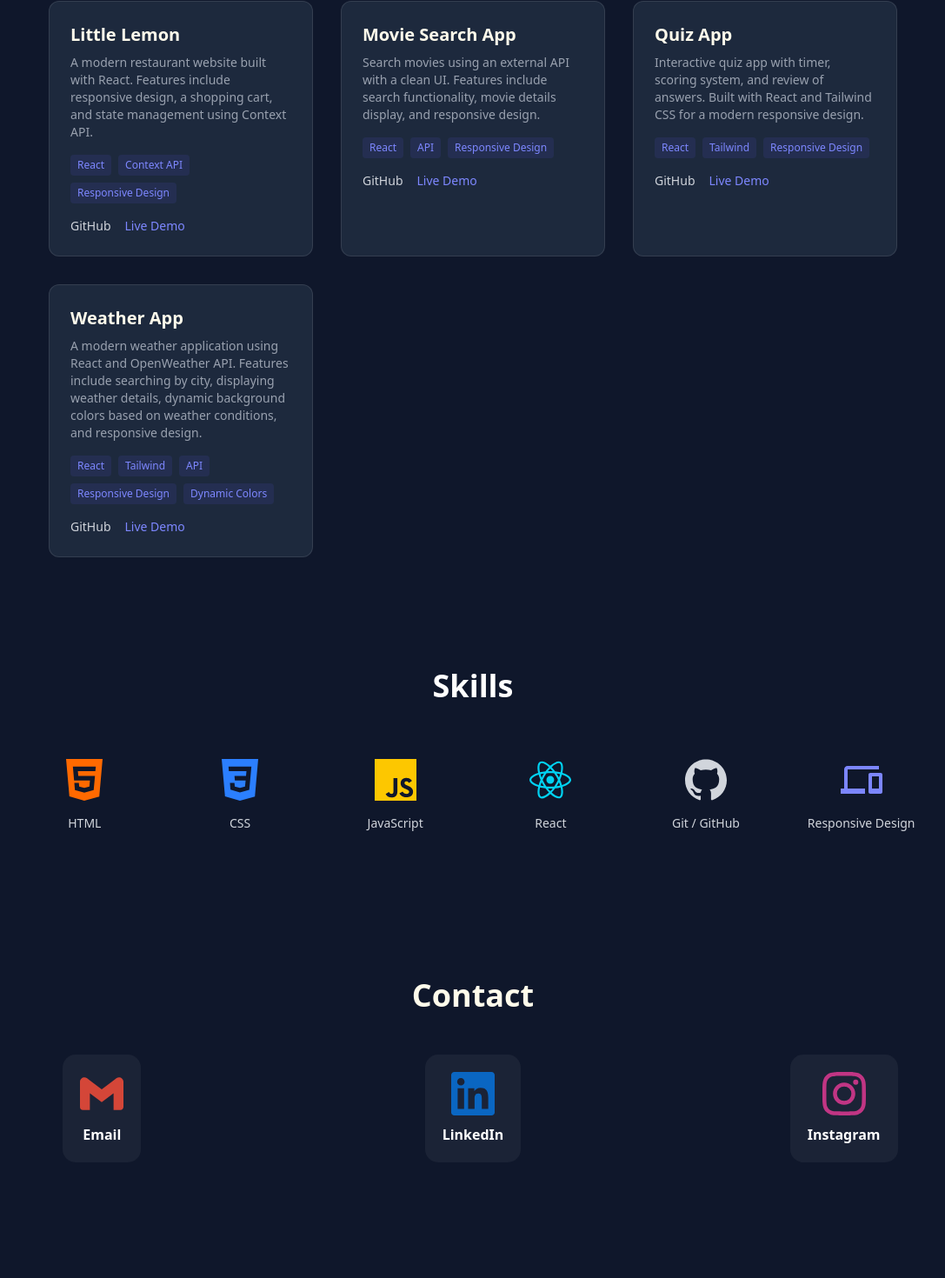
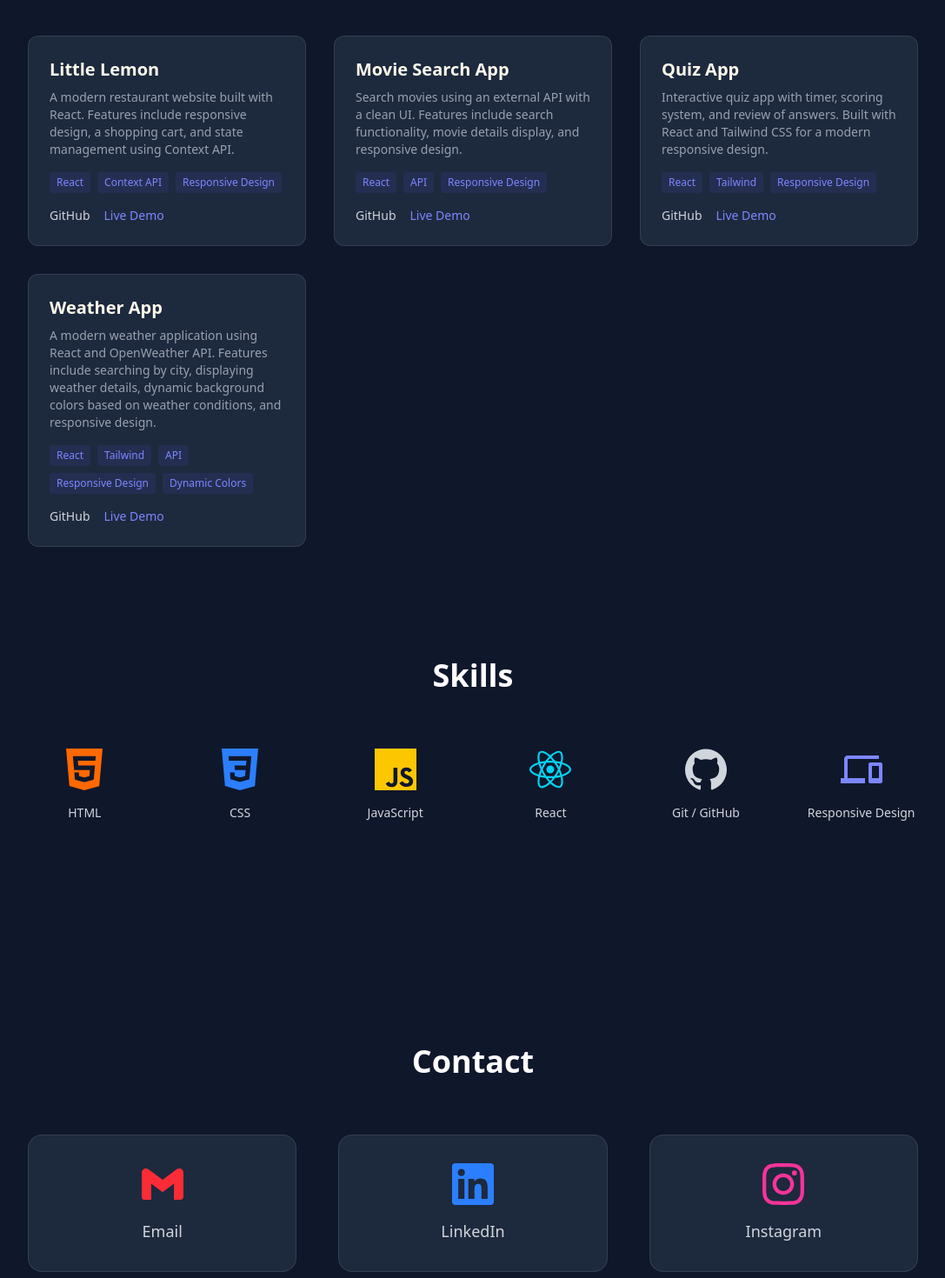
Before and after one commit to ahmadamentazkrhge2/portfolio, a React (Vite) app: page / in a window 1280 px wide. Shown: the part 905-2375 px from the top of the page at 87% size, without its empty margins (96-1183 px from the left). Built offline with nearby package versions, Linux system fonts and the light colour scheme.

Commit message:
edit projects section and contact and skills

```diff
--- a/src/Components/Contact.jsx
+++ b/src/Components/Contact.jsx
@@ -1,47 +1,101 @@
+import { useEffect, useRef, useState } from "react";
+import { SiLinkedin, SiInstagram, SiGmail } from "react-icons/si";
 import React from "react";
-import { SiLinkedin, SiInstagram, SiGmail } from "react-icons/si";
-import "./Contact.css";
+export default function Contact() {
+  const sectionRef = useRef(null);
+  const [visible, setVisible] = useState(false);
 
-export default function Contact() {
   const contacts = [
     {
       name: "Email",
       icon: <SiGmail />,
       link: "https://mail.google.com/mail/?view=cm&to=tazkrhgeahmadamen@gmail.com",
-      color: "#D44638",
+      color: "text-red-500",
+      glow: "rgba(212,70,56,0.6)",
     },
     {
       name: "LinkedIn",
       icon: <SiLinkedin />,
       link: "https://www.linkedin.com/in/ahmad-tazkrhge-4948aa377/",
-      color: "#0A66C2",
+      color: "text-blue-500",
+      glow: "rgba(10,102,194,0.6)",
     },
     {
       name: "Instagram",
       icon: <SiInstagram />,
       link: "https://www.instagram.com/ahmad__tazkrhge/",
-      color: "#C13584",
+      color: "text-pink-500",
+      glow: "rgba(193,53,132,0.6)",
     },
   ];
 
+  useEffect(() => {
+    const observer = new IntersectionObserver(
+      ([entry]) => {
+        if (entry.isIntersecting) {
+          setVisible(true);
+          observer.disconnect();
+        }
+      },
+      { threshold: 0.3 }
+    );
+
+    if (sectionRef.current) observer.observe(sectionRef.current);
+  }, []);
+
   return (
-    <div id="contact" className="contact-container min-h-[50vh]">
-      <h2 className="text-4xl font-bold text-center mb-12 text-amber-50 skills-title">Contact</h2>
-      <div className="contacts-wrapper">
+    <section
+      ref={sectionRef}
+      id="contact"
+      className="py-32 bg-slate-900 text-white"
+    >
+      {/* Container مثل Navbar و Skills */}
+      <div className="container mx-auto px-8 md:px-32">
+
+        {/* Title */}
+        <h2 className="text-4xl font-bold text-center mb-16">
+          Contact
+        </h2>
+
+        {/* Cards */}
+        <div
+          className={`grid grid-cols-1 sm:grid-cols-3 gap-12
+          transition-all duration-700 ease-out
+          ${visible ? "opacity-100 translate-y-0" : "opacity-0 translate-y-10"}`}
+        >
           {contacts.map((contact, index) => (
             <a
               key={index}
               href={contact.link}
               target="_blank"
               rel="noopener noreferrer"
-            className="contact-card"
-            style={{ "--icon-color": contact.color }}
+              style={{ transitionDelay: `${index * 120}ms` }}
+              className={`flex flex-col items-center gap-4 p-8 rounded-2xl
+              bg-slate-800 border border-white/10
+              transition-all duration-500 ease-out group
+              ${visible ? "opacity-100 translate-y-0" : "opacity-0 translate-y-6"}
+              hover:-translate-y-2`}
             >
-            <div className="icon">{contact.icon}</div>
-            <span className="name">{contact.name}</span>
+              {/* Icon */}
+              <div
+                className={`text-5xl ${contact.color}
+                transition-all duration-300
+                group-hover:scale-110`}
+                style={{
+                  filter: "drop-shadow(0 0 0 transparent)",
+                }}
+              >
+                {contact.icon}
+              </div>
+
+              {/* Name */}
+              <span className="text-lg font-medium text-gray-300">
+                {contact.name}
+              </span>
             </a>
           ))}
         </div>
       </div>
+    </section>
   );
 }
--- a/src/Components/Projects.jsx
+++ b/src/Components/Projects.jsx
@@ -1,18 +1,52 @@
 import React from "react";
+import { useEffect, useRef, useState } from "react";
 import ProjectCard from "./ProjectCard";
 import { projects } from "../data/projects";
 
 const Projects = () => {
+  const sectionRef = useRef(null);
+  const [visible, setVisible] = useState(false);
+
+  useEffect(() => {
+    const observer = new IntersectionObserver(
+      ([entry]) => {
+        if (entry.isIntersecting) {
+          setVisible(true);
+          observer.disconnect();
+        }
+      },
+      { threshold: 0.2 }
+    );
+
+    if (sectionRef.current) observer.observe(sectionRef.current);
+  }, []);
+
   return (
-    <section id="projects" className="px-8 md:px-32 bg-slate-900 min-h-[91.6vh] pt-6">
-      <div className="container mx-auto px-6">
-        <h2 className="text-4xl font-bold text-center mb-12 text-amber-50 ">
+    <section
+      ref={sectionRef}
+      id="projects"
+      className="bg-slate-900 min-h-[91.6vh] pt-16"
+    >
+      {/* نفس container المستخدم في باقي الموقع */}
+      <div className="container mx-auto px-8 md:px-32">
+        <h2 className="text-4xl font-bold text-center mb-12 text-amber-50">
           Projects
         </h2>
 
         <div className="grid gap-8 md:grid-cols-2 lg:grid-cols-3">
-          {projects.map((project) => (
-            <ProjectCard key={project.id} project={project} />
+          {projects.map((project, index) => (
+            <div
+              key={project.id}
+              style={{ transitionDelay: `${index * 120}ms` }}
+              className={`transition-all duration-700 ease-out
+              ${
+                visible
+                  ? "opacity-100 translate-x-0"
+                  : "opacity-0 translate-x-10"
+              }`}
+            >
+              <ProjectCard project={project} />
+            </div>
           ))}
         </div>
       </div>
```
Lines whose indentation alone changed are shown as unchanged.
